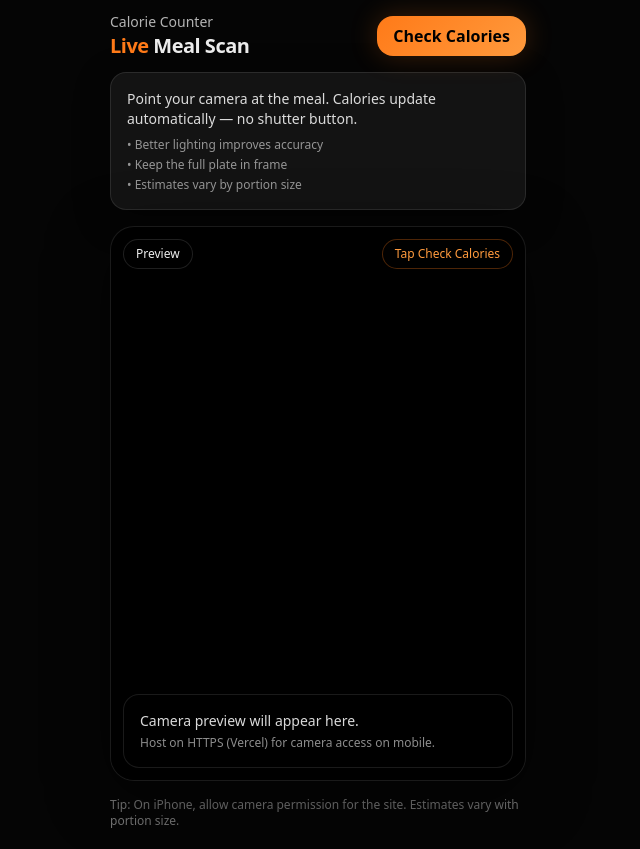
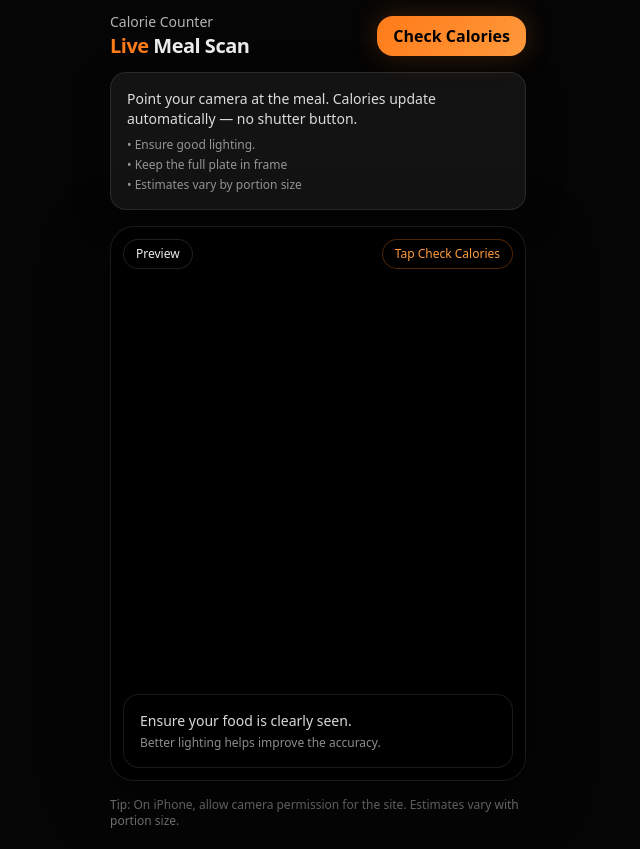
Before and after one commit to BaconKage/Calorie_Counter, a plain HTML site: page index.html in a window 1280 px wide. Shown: the whole page, without its empty margins (322-962 px from the left). Drawn offline with nearby package versions, Linux system fonts and the light colour scheme.

Commit message:
Update index.html

```diff
--- a/index.html
+++ b/index.html
@@ -332,7 +332,7 @@
                 "Point your camera at the meal. Calories update automatically — no shutter button."
               ),
               React.createElement("div", { className: "mt-2 text-xs text-white/55 space-y-1" },
-                React.createElement("div", null, "• Better lighting improves accuracy"),
+                React.createElement("div", null, "• Ensure good lighting."),
                 React.createElement("div", null, "• Keep the full plate in frame"),
                 React.createElement("div", null, "• Estimates vary by portion size")
               ),
@@ -381,12 +381,12 @@
                       React.createElement("div", { className: "text-sm text-white/85" },
                         status === "running"
                           ? React.createElement("span", { className: "pulseSoft" }, "Scanning meal…")
-                          : "Camera preview will appear here."
+                          : "Ensure your food is clearly seen."
                       ),
                       React.createElement("div", { className: "mt-1 text-xs text-white/55" },
                         status === "running"
                           ? "Updates every few seconds to control cost and avoid rate limits."
-                          : "Host on HTTPS (Vercel) for camera access on mobile."
+                          : "Better lighting helps improve the accuracy."
                       )
                     )
                   : React.createElement("div", {
```
